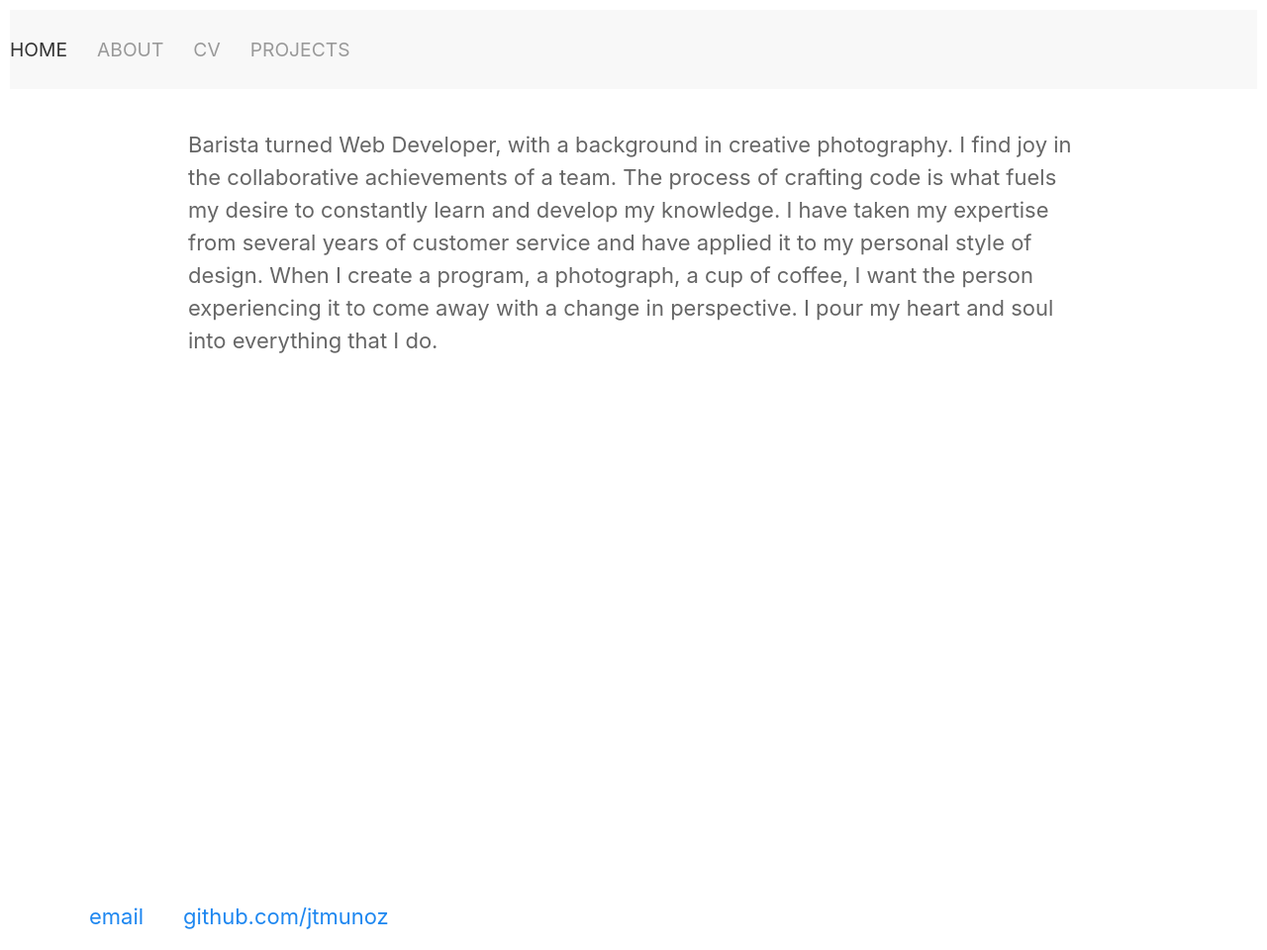
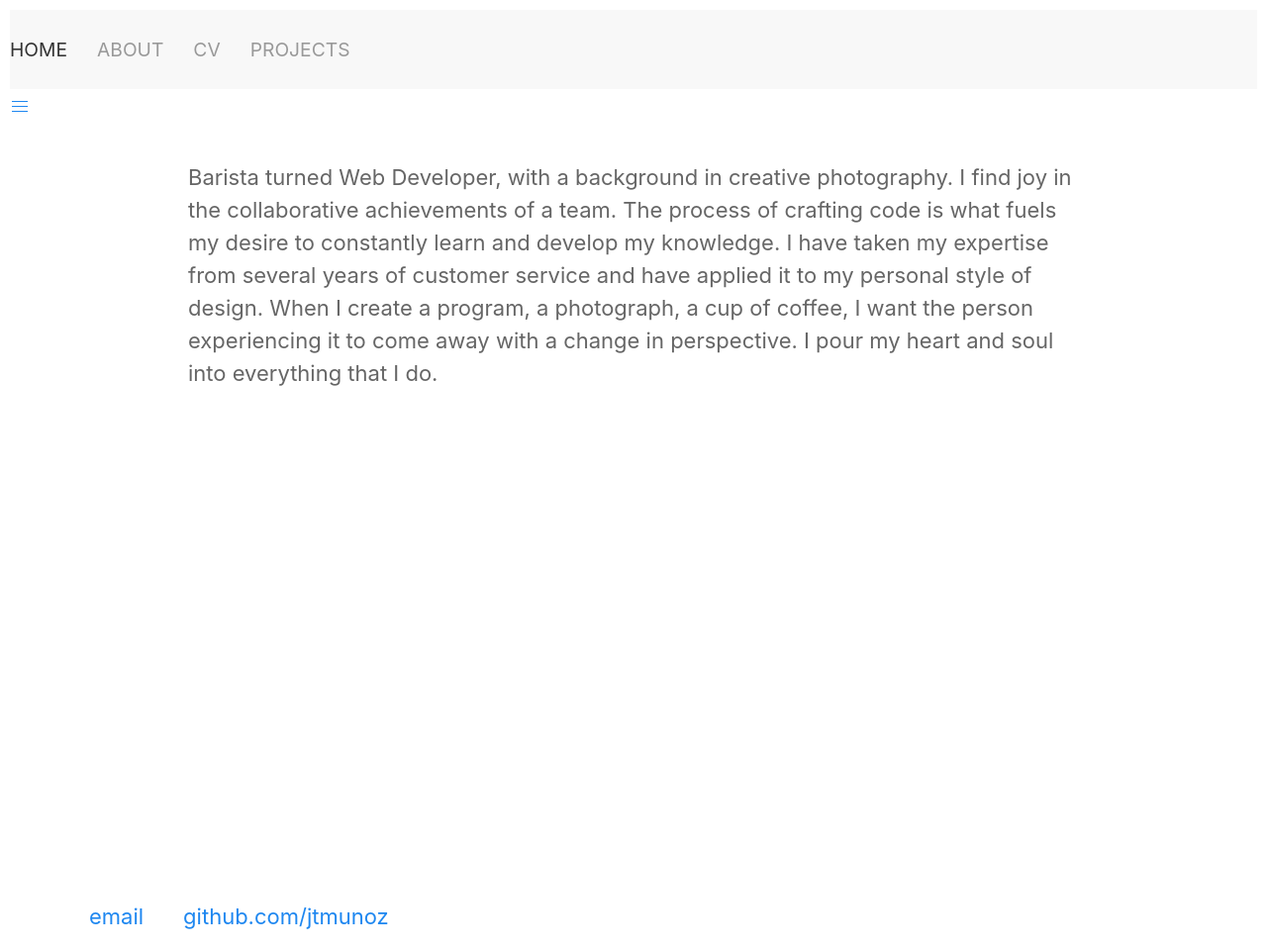
Before and after one commit to jtmunoz/jtmunoz.github.io, a Jekyll site: the page built from about.html, in a window 1280 px wide. Shown: the whole page at 99% size. Built offline with Jekyll 4.4.1, drawn with Linux system fonts in a browser that asks for light colours; nearby versions of some CDN libraries.

Commit message:
begins to add responsive nav

```diff
--- a/_includes/header.html
+++ b/_includes/header.html
@@ -1,5 +1,5 @@
 <header id="header">
-	<nav class="uk-navbar-container" uk-navbar>
+	<nav class="uk-navbar-container uk-visible@s" uk-navbar>
 		<div class="uk-navbar-left">
 			<ul class="uk-navbar-nav">
 				<li class="uk-active"><a href="/">Home</a></li>
@@ -9,4 +9,15 @@
 			</ul>
 		</div>
 	</nav>
+	<a href="#my-id" uk-toggle><span uk-icon="menu"></span></a>
+	<div id="my-id" uk-offcanvas>
+	    <div class="uk-offcanvas-bar">
+	        <ul class="uk-nav uk-nav-offcanvas">
+				<li class="uk-active"><a href="/">Home</a></li>
+				<li><a href="/about">About</a></li>
+				<li><a href="/cv">CV</a></li>
+				<li><a href="/projects">Projects</a></li>
+	        </ul>
+	    </div>
+	</div>
 </header>
```
